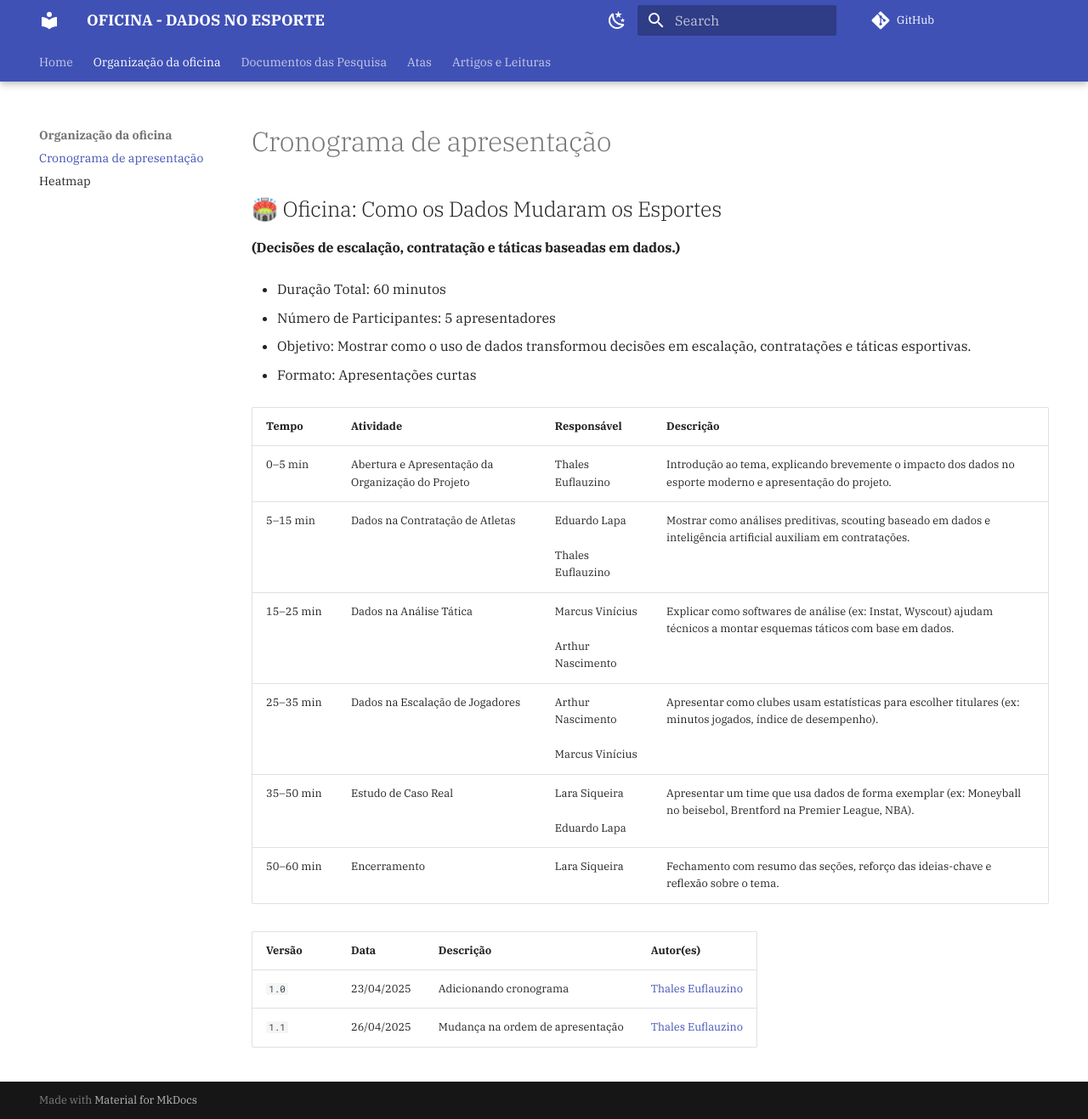
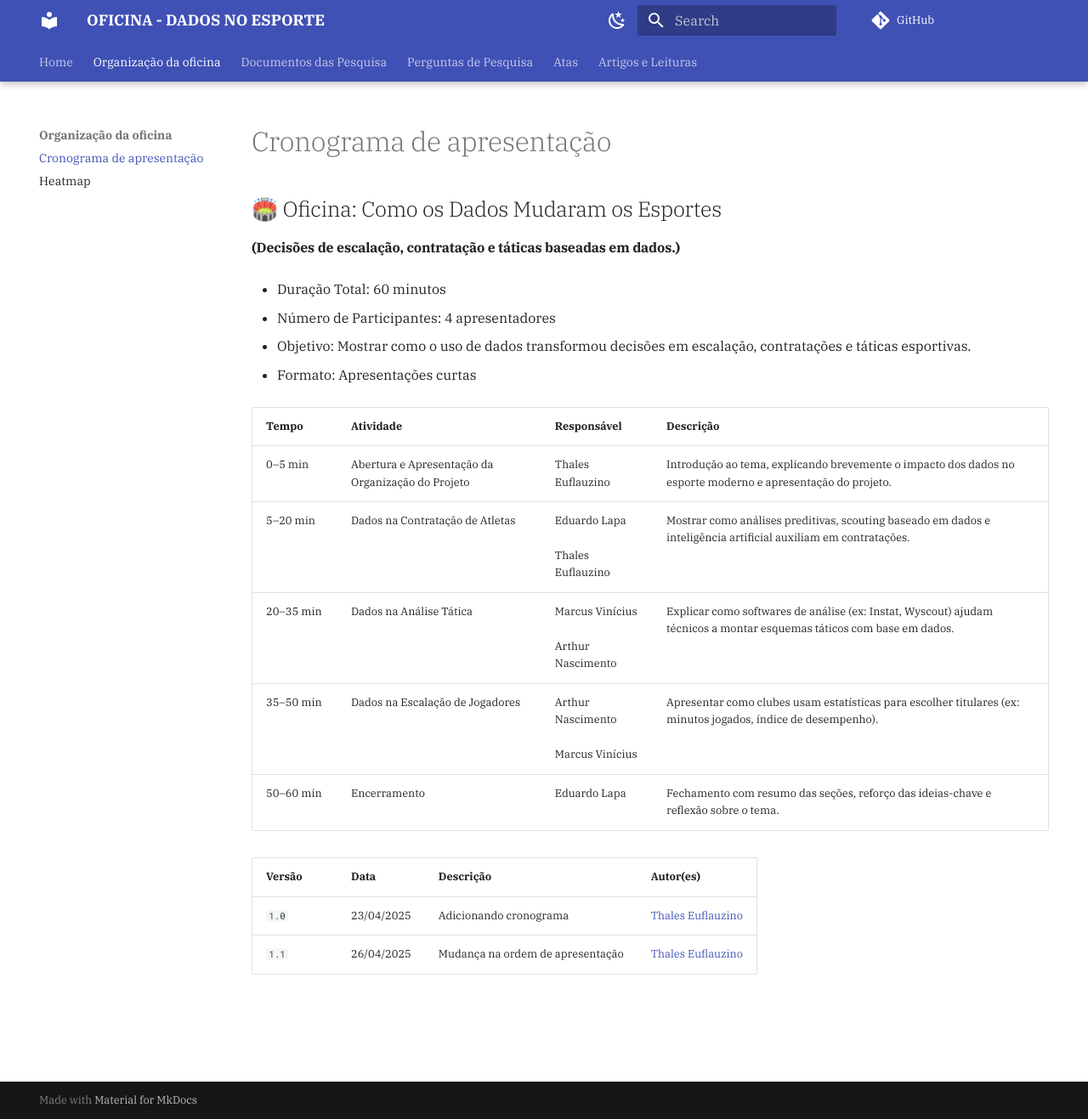
Before and after one commit to th-org/LAMFO, an MkDocs documentation site: the page built from docs/home.md, in a window 1280 px wide and 1317 px high. Shown: the whole window at 85% size. Built offline with MkDocs 1.6.1 and Material for MkDocs 9.7.7, drawn with Linux system fonts in a browser that asks for light colours; comment, search, counter and statistics services are not loaded.

Commit message:
add alteracoes

```diff
--- a/docs/home.md
+++ b/docs/home.md
@@ -10,7 +10,7 @@ hide:
 
 - Duração Total: 60 minutos
 
-- Número de Participantes: 5 apresentadores
+- Número de Participantes: 4 apresentadores
 
 - Objetivo: Mostrar como o uso de dados transformou decisões em escalação, contratações e táticas esportivas.
 
@@ -19,11 +19,10 @@ hide:
 Tempo | Atividade | Responsável | Descrição |
 ----- | --------- | ----------- | --------- |
 0–5 min | Abertura e Apresentação da Organização do Projeto | Thales Euflauzino  | Introdução ao tema, explicando brevemente o impacto dos dados no esporte moderno e apresentação do projeto. |
-5–15 min | Dados na Contratação de Atletas | Eduardo Lapa<br><br> Thales Euflauzino  | Mostrar como análises preditivas, scouting baseado em dados e inteligência artificial auxiliam em contratações.|
-15–25 min | Dados na Análise Tática | Marcus Vinícius <br><br> Arthur Nascimento   | Explicar como softwares de análise (ex: Instat, Wyscout) ajudam técnicos a montar esquemas táticos com base em dados.|
-25–35 min | Dados na Escalação de Jogadores | Arthur Nascimento<br><br>Marcus Vinícius  | Apresentar como clubes usam estatísticas para escolher titulares (ex: minutos jogados, índice de desempenho).|
-35–50 min | Estudo de Caso Real | Lara Siqueira<br><br>Eduardo Lapa | Apresentar um time que usa dados de forma exemplar (ex: Moneyball no beisebol, Brentford na Premier League, NBA).|
-50–60 min | Encerramento  | Lara Siqueira | Fechamento com resumo das seções, reforço das ideias-chave e reflexão sobre o tema.|
+5–20 min | Dados na Contratação de Atletas | Eduardo Lapa<br><br> Thales Euflauzino  | Mostrar como análises preditivas, scouting baseado em dados e inteligência artificial auxiliam em contratações.|
+20–35 min | Dados na Análise Tática | Marcus Vinícius <br><br> Arthur Nascimento   | Explicar como softwares de análise (ex: Instat, Wyscout) ajudam técnicos a montar esquemas táticos com base em dados.|
+35–50 min | Dados na Escalação de Jogadores | Arthur Nascimento<br><br>Marcus Vinícius  | Apresentar como clubes usam estatísticas para escolher titulares (ex: minutos jogados, índice de desempenho).|
+50–60 min | Encerramento  | Eduardo Lapa | Fechamento com resumo das seções, reforço das ideias-chave e reflexão sobre o tema.|
 
 | Versão | Data | Descrição | Autor(es) |
 | ------ | ---- | --------- | --------- |
--- a/mkdocs.yml
+++ b/mkdocs.yml
@@ -10,7 +10,12 @@ nav:
     - Dados na Escalação de Jogadores: dados-escalacao-jogadores.md
     - Dados na Contratação de Jogadores: dados-contratacao.md
     - Dados na Análise Tática: dados-analise-tatica.md
-    - Estudo de Caso Real: estudo-caso-real.md
+  - Perguntas de Pesquisa:
+    - Pergunta 1: pergunta1.md
+    - Pergunta 2: pergunta2.md
+    - Pergunta 3: pergunta3.md
+    - Pergunta 4: pergunta4.md
+    - Pergunta 5: pergunta5.md
   - Atas:
     - Ata 1: atas/ata1.md
     - Ata 2: atas/ata2.md
```
Also changed, not shown: docs/dados-contratacao.md (+8 -5 lines).
